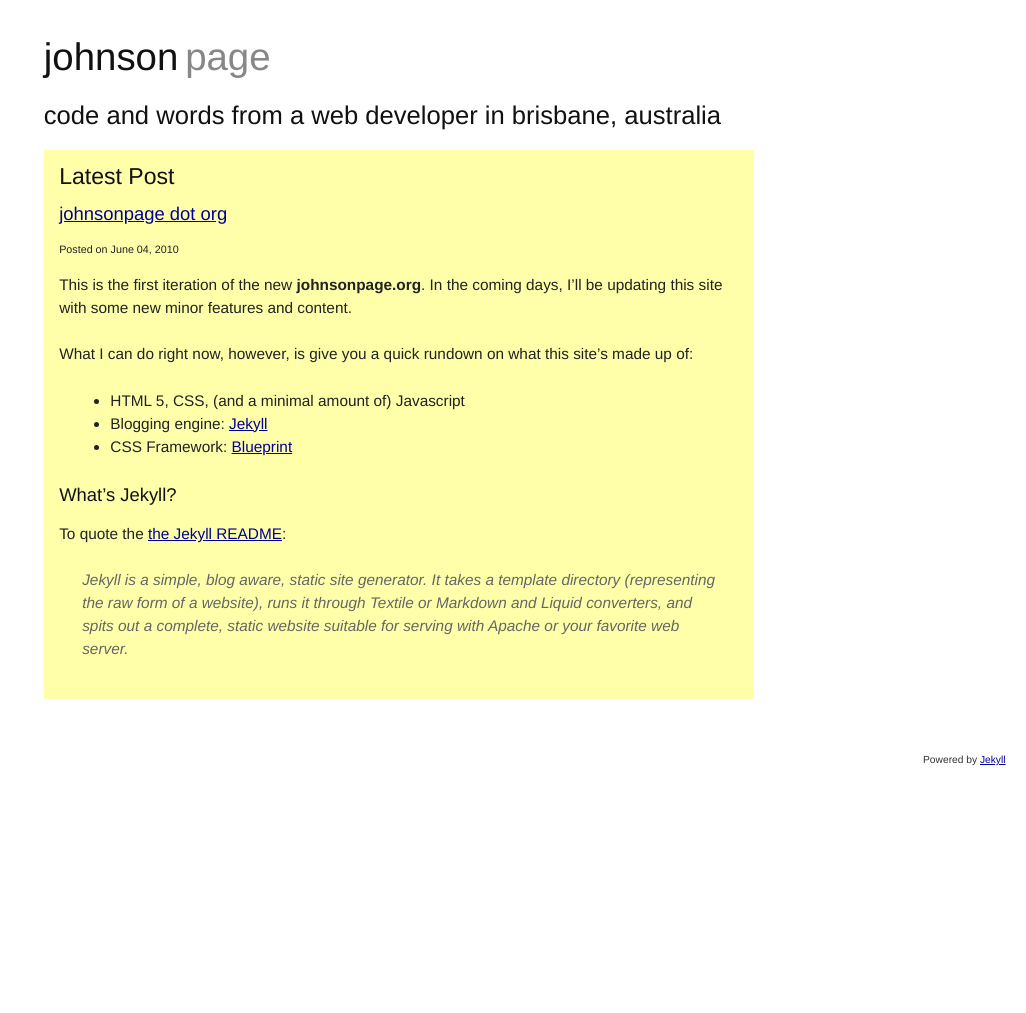
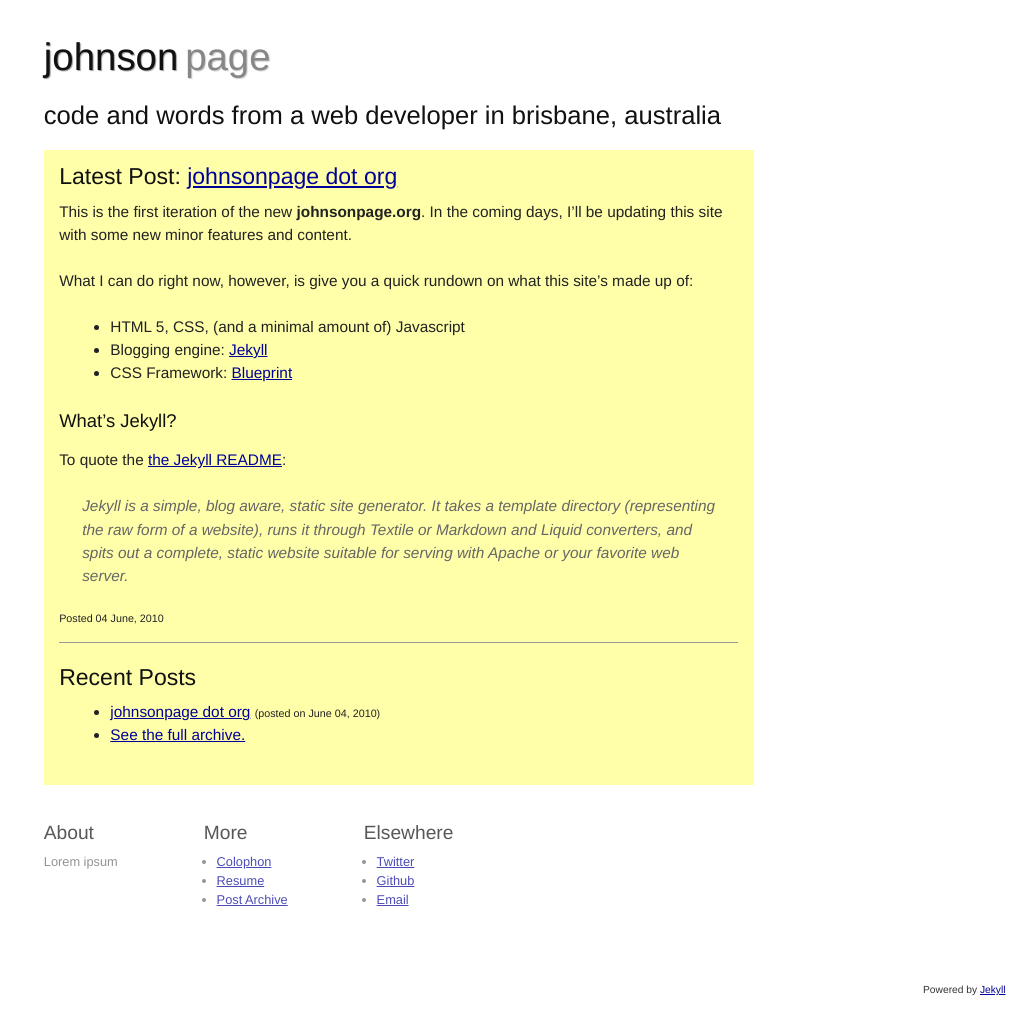
Before and after one commit to fumingshih/johnsonpage-blog, a Jekyll site: the page built from index.html, in a window 1280 px wide. Shown: the whole page, without its empty margins (254-1280 px from the left). Built offline with Jekyll 4.4.1, drawn with Linux system fonts in a browser that asks for light colours; before the commit the page ends 900 px from its top, so only the background shows below that.

Commit message:
Use post _include on both front page and post page

```diff
--- a/_includes/post.html
+++ b/_includes/post.html
@@ -1,5 +1,13 @@
-<h1><a href="{{ post.url }}">{{ post.title }}</a></h1>
-{{ post.content }}
+{% comment %}
+Post Partial:
+- post (http://wiki.github.com/mojombo/jekyll/template-data)
+- post.first (if being shown on front page)
+{% endcomment %}
+<h1>
+    {% if front_page == true %}Latest Post:{% endif %}
+    <a href="{{ post.url }}">{{ post.title }}
+</a></h1>
+{% if front_page == true %}{{ post.content }}{% else %}{{ content }}{% endif %}
 <p class="meta">
 Posted {{ post.date | date: "%d %B, %Y" }}
 </p>
--- a/_layouts/default.html
+++ b/_layouts/default.html
@@ -8,10 +8,10 @@
     (function(B,C){B[C]=B[C].replace(/\bno-js\b/,'js');if(!/*@cc_on!@*/0)return;var e = "abbr article aside audio canvas command datalist details figure figcaption footer header hgroup mark meter nav output progress section summary time video".split(' '),i=e.length;while(i--){document.createElement(e[i])}})(document.documentElement,'className');
     </script>
 
-    <link rel="stylesheet" href="css/blueprint/screen.css" type="text/css" media="screen, projection">
-    <link rel="stylesheet" href="css/blueprint/print.css" type="text/css" media="print">
-    <!--[if lt IE 8]><link rel="stylesheet" href="css/blueprint/ie.css" type="text/css" media="screen, projection"><![endif]-->
-    <link rel="stylesheet" href="css/style.css" />
+    <link rel="stylesheet" href="/css/blueprint/screen.css" type="text/css" media="screen, projection">
+    <link rel="stylesheet" href="/css/blueprint/print.css" type="text/css" media="print">
+    <!--[if lt IE 8]><link rel="stylesheet" href="/css/blueprint/ie.css" type="text/css" media="screen, projection"><![endif]-->
+    <link rel="stylesheet" href="/css/style.css" />
 </head>
 <body>
     <div class="container">
@@ -23,13 +23,13 @@
                 </hgroup>
             </header>
 
-            <article id="content">
-                {{ content }}
-            </article>
+            <div id="content">
+            {{ content }}
+            </div>
             <div class="clear"></div>
         </div>
         <div class="clear"></div>
-        {% comment %}
+
         <footer class="span-18">
             <div class="span-12">
                 <article class="boxxy span-4">
@@ -39,10 +39,9 @@
                 <nav class="boxxy span-4">
                     <h1>More</h1>
                     <ul>
-                        <li><a href="#">Colophon</a></li>
-                        <li><a href="#">Lorem ipsum</a></li>
-                        <li><a href="#">Lorem ipsum</a></li>
-                        <li><a href="#">Lorem ipsum</a></li>
+                        <li><a href="/colophon.html">Colophon</a></li>
+                        <li><a href="/resume.html">Resume</a></li>
+                        <li><a href="/archive.html">Post Archive</a></li>
                     </ul>
                 </nav>
                 <nav class="boxxy span-4 last">
@@ -56,7 +55,6 @@
                 <div class="clear"></div>
             </div>
         </footer>
-        {% endcomment %}
         <div class="clear"></div>
     </div>
     <p class="clear" id="very-footer">
--- a/_layouts/post.html
+++ b/_layouts/post.html
@@ -0,0 +1,6 @@
+---
+layout: default
+---
+{% assign post = page %}
+{% assign use_content = true %}
+{% include post.html %}
--- a/_posts/2010-6-4-johnsonpage-dot-org.markdown
+++ b/_posts/2010-6-4-johnsonpage-dot-org.markdown
@@ -3,7 +3,7 @@ layout: post
 title: johnsonpage dot org
 topics: announcement
 ---
-This is the first iteration of the new <strong>johnsonpage.org</strong>. In the coming days, I'll be updating this site with some new minor features and content.
+This is the first iteration of the new __johnsonpage.org__. In the coming days, I'll be updating this site with some new minor features and content.
 
 What I can do right now, however, is give you a quick rundown on what this site's made up of:
 
--- a/css/style.css
+++ b/css/style.css
@@ -17,6 +17,9 @@ hr {
 /* Header */
 header hgroup {
     text-transform: lowercase;
+}
+header h1 {
+    text-shadow: 1px 1px 1px #999;
 }
 header h1 span {
     margin-right: -0.1em;
@@ -51,8 +54,9 @@ header h1 span+span {
 
 /* Footer */
 footer {
-    opacity: 0.5;
-    -moz-opacity: 0.5;
+    color: #666;
+    opacity: 0.7;
+    -moz-opacity: 0.7;
     padding: 1em;
 }
 footer:hover {
--- a/index.html
+++ b/index.html
@@ -2,17 +2,15 @@
 layout: default
 ---
 {% assign post = site.posts.first %}
-<h1>Latest Post</h1>
-<h2><a href="{{ post.url }}">{{ post.title }}</a></h2>
-<p class="meta">Posted on {{ post.date | date: "%B %d, %Y" }}</p>
-{{ post.content }}
-{% comment %}
+{% assign front_page = true %}
+{% include post.html %}
+
 <hr />
+
 <h1>Recent Posts</h1>
 <ul>
-{% for post in site.posts | limit: 5, offset: 1 %}
-    <li><a href="{{ post.url }}">{{ post.title }}</a> <span class="meta">(on {{ post.date | date: "%B %d, %Y" }})</span></li>
+{% for post in site.posts | limit: 5 %}
+    <li><a href="{{ post.url }}">{{ post.title }}</a> <span class="meta">(posted on {{ post.date | date: "%B %d, %Y" }})</span></li>
 {% endfor %}
     <li><a href="/archive.html">See the full archive.</a></li>
 </ul>
-{% endcomment %}
```
